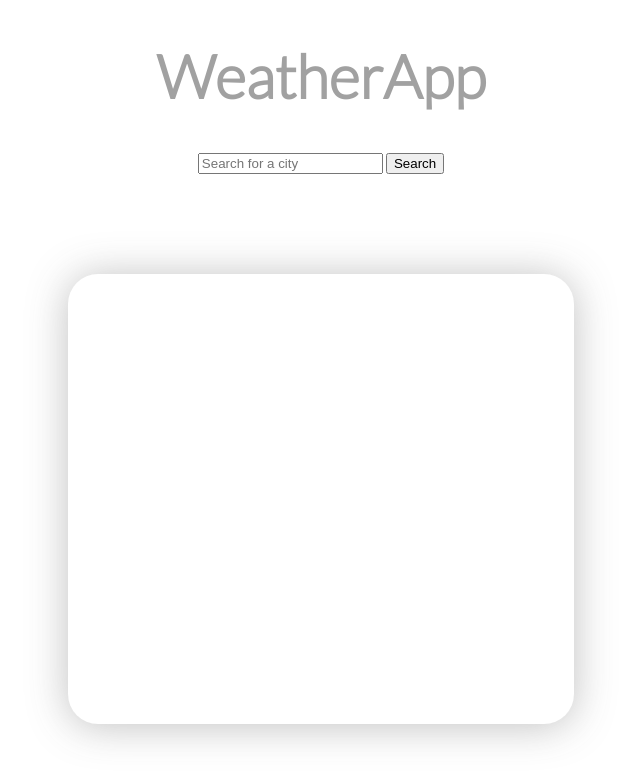
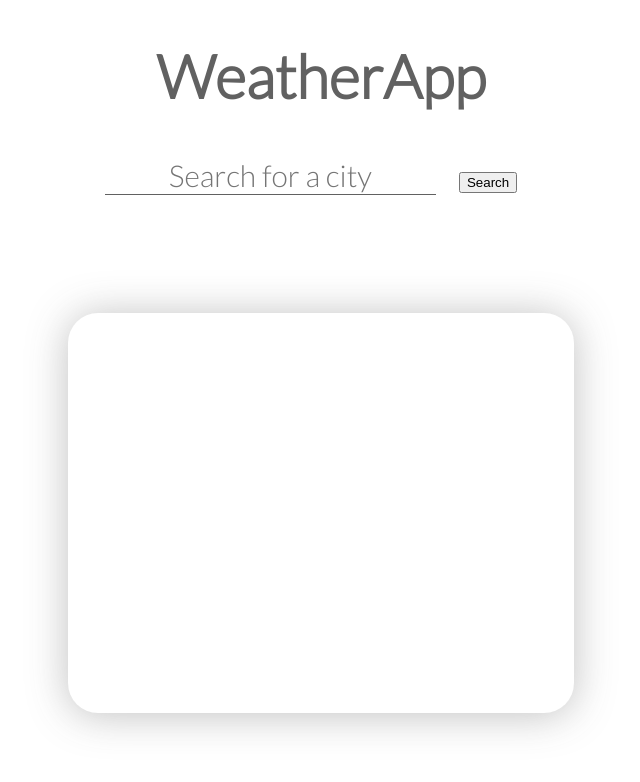
Before and after one commit to andrew-rivera-dev/weather-app, a website built with webpack: page dist/index.html in a window 1280 px wide. Both pictures are taken after typing "Sample" into the empty fields and a click on the button "Search". Shown: the whole page, without its empty margins (319-959 px from the left). Built offline with nearby package versions, Linux system fonts and the light colour scheme; no server answers.

Commit message:
Layout and styling refined

```diff
--- a/src/index.js
+++ b/src/index.js
@@ -1,4 +1,6 @@
 import { requestWeatherData } from './api';
+
+// let currentCityData = null;
 
 const searchForm = document.getElementById('search-form');
 const searchBar = document.getElementById('search-bar');
@@ -10,16 +12,15 @@ searchForm.addEventListener('submit', function () {
   const response = requestWeatherData(searchText);
   response.then(data => {
     updateWeatherData(data);
-    console.log(data);
   });
 });
 
 function updateWeatherData (data) {
   const cityName = document.getElementById('city-name');
-  cityName.innerHTML = data.name;
+  cityName.innerHTML = `${data.name}, ${data.sys.country}`;
 
   const mainTemp = document.getElementById('main-temp');
-  mainTemp.innerHTML = data.main.temp;
+  mainTemp.innerHTML = `${Math.round(data.main.temp)}°`;
 
   const weatherMain = document.getElementById('weather-main');
   weatherMain.innerHTML = data.weather[0].main;
@@ -28,14 +29,14 @@ function updateWeatherData (data) {
   weatherDesc.innerHTML = data.weather[0].description;
 
   const highTemp = document.getElementById('high-temp');
-  highTemp.innerHTML = data.main.temp_max;
+  highTemp.innerHTML = `High: ${Math.round(data.main.temp_max)}°`;
 
   const lowTemp = document.getElementById('low-temp');
-  lowTemp.innerHTML = data.main.temp_min;
+  lowTemp.innerHTML = `Low: ${Math.round(data.main.temp_min)}°`;
 
   const feelsLike = document.getElementById('feels-like');
-  feelsLike.innerHTML = data.main.feels_like;
+  feelsLike.innerHTML = `Feel: ${Math.round(data.main.feels_like)}°`;
 
   const humidity = document.getElementById('humidity');
-  humidity.innerHTML = data.main.humidity;
+  humidity.innerHTML = `Humidity: ${data.main.humidity}%`;
 }
--- a/src/styles.css
+++ b/src/styles.css
@@ -3,31 +3,53 @@
 html, body {
     font-family: 'Lato', sans-serif;
     text-align: center;
+    color: rgb(97, 97, 97);
 }
 
 h1 {
-    color: rgb(161, 161, 161);
     font-size: 60px;
+}
+
+#search-bar {
+    font-family: inherit;
+    color: inherit;
+    font-size: 30px;
+    text-align: center;
+    border: none;
+    border-bottom: 1px solid rgb(97, 97, 97);
+    outline: none;
+}
+
+input:focus::placeholder {
+    color: transparent;
+}
+
+#submit-button {
+    margin: 20px;
 }
 
 #weather-data {
     display: grid;
+    justify-items: center;
+    align-items: center;
     grid-template-areas:
     "city-name city-name city-name city-name"
+    ". . . ."
     "main-temp main-temp weather-main weather-main"
-    "main-temp main-temp weather-desc weather-desc"
+    ". . weather-desc weather-desc"
     "high-temp low-temp feels-like humidity";
     grid-template-columns: repeat(4, 25%);
-    grid-template-rows: repeat(4, 25%);
+    grid-template-rows: repeat(5, 20%);
     margin: 100px auto;
     width: 40%;
-    height: 450px;
+    height: 400px;
     box-shadow: rgba(75, 75, 75, 0.35) 0px 2px 40px;
     border-radius: 30px;
 }
 
 #city-name {
     grid-area: city-name;
+    font-size: 50px;
 }
 
 #main-temp {
@@ -36,10 +58,17 @@ h1 {
 
 #weather-main {
     grid-area: weather-main;
+    align-self: end;
+}
+
+#weather-main, #main-temp {
+    font-size: 80px;
 }
 
 #weather-desc {
     grid-area: weather-desc;
+    font-size: 30px;
+    align-self: start;
 }
 
 #high-temp {
@@ -57,3 +86,7 @@ h1 {
 #humidity {
     grid-area: humidity;
 }
+
+#high-temp, #low-temp, #feels-like, #humidity {
+    font-size: 24px;
+}
```
Also changed, not shown: dist/main.js.
